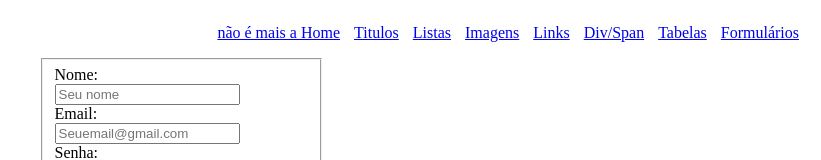
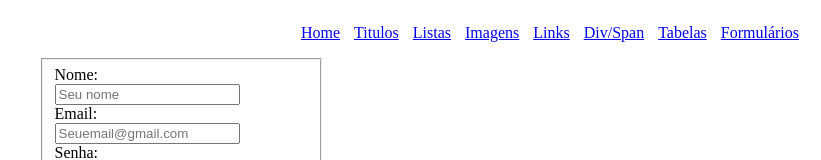
Before and after one commit to vmagalhaez/cursoHTML, a plain HTML site: page formularios.html in a window 1280 px wide. Shown: the top 160 px of the page, without its empty margins (459-1280 px from the left). Drawn offline with Linux system fonts and the light colour scheme.

Commit message:
Alterando linha de codigo

```diff
--- a/formularios.html
+++ b/formularios.html
@@ -12,7 +12,7 @@
     <nav class="menu">
         <div class="box">
             <ul>
-                <li><a href="index.html">não é mais a Home</a></li>
+                <li><a href="index.html">Home</a></li>
                 <li><a href="titulosEparagrafos.html">Titulos</a></li>
                 <li><a href="listas.html">Listas</a></li>
                 <li><a href="imagens.html">Imagens</a></li>
```
